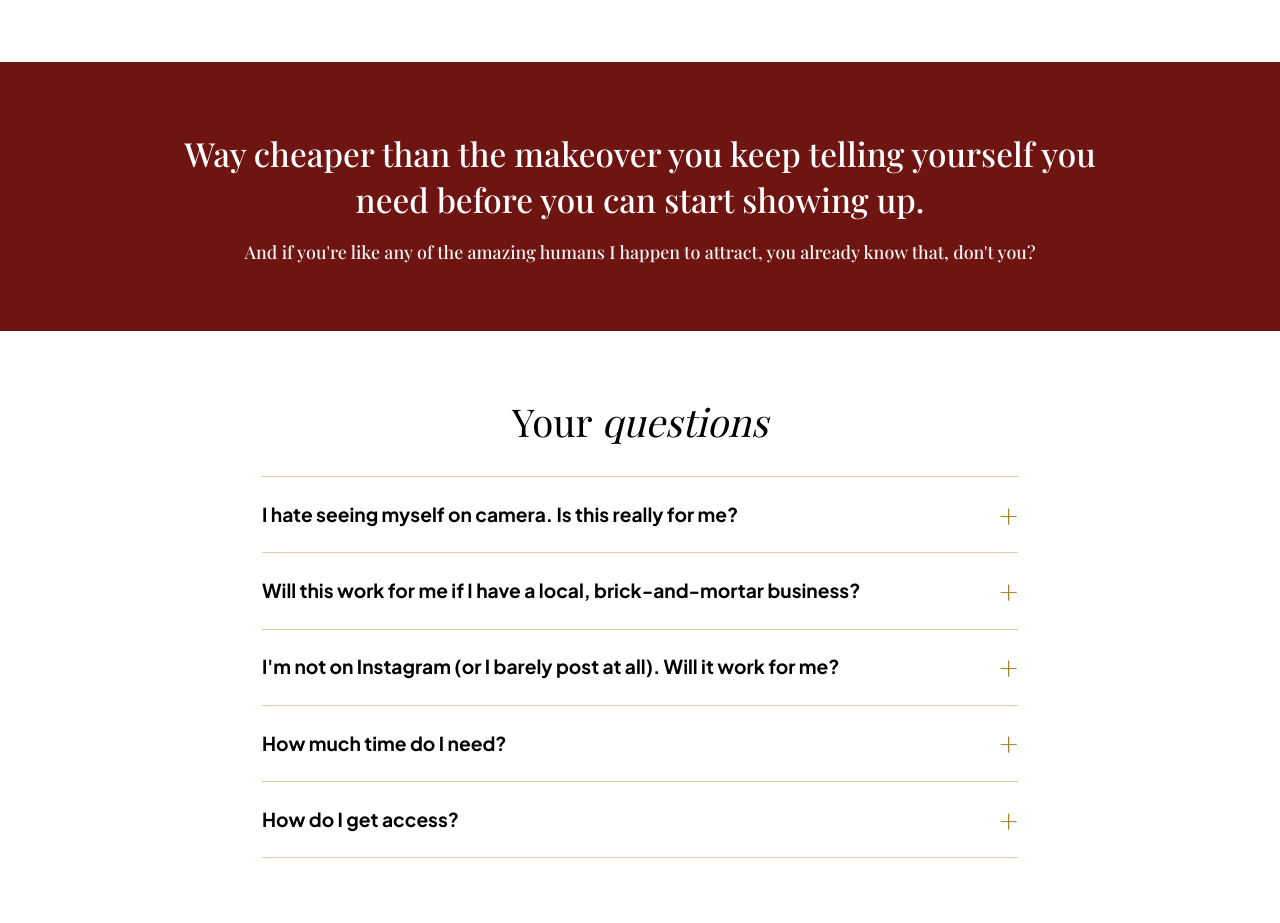
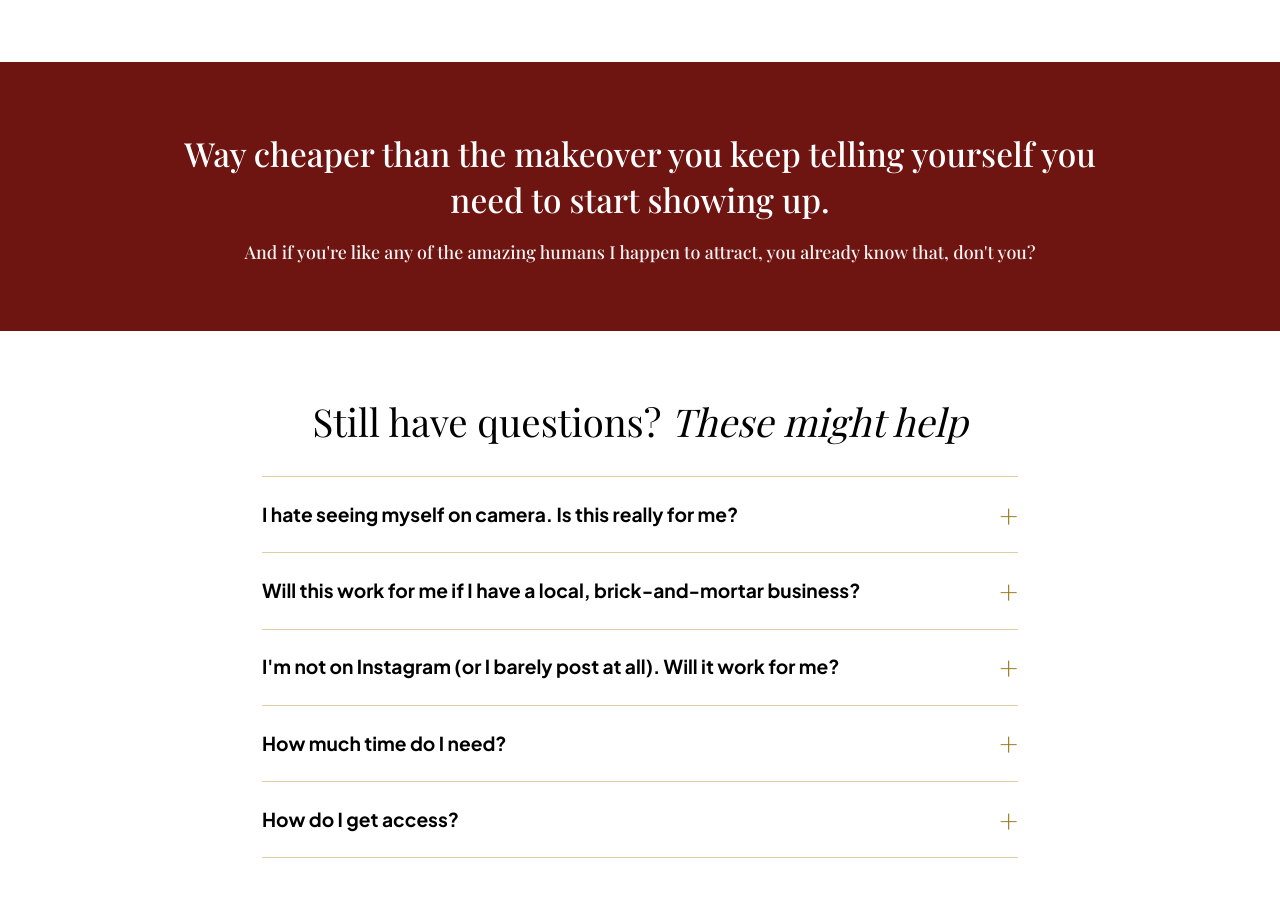
Before and after one commit to theidentitymagician/visibility-switch, a plain HTML site: page preview/index.html in a window 1280 px wide. Shown: the part 8000-8923 px from the top of the page. Drawn offline with nearby package versions, Linux system fonts and the light colour scheme; a web font is replaced by a local one.

Commit message:
Red band tweak, FAQ heading
Co-Authored-By: Claude Opus 5.5 <noreply@anthropic.com>
Claude-Session: https://claude.ai/code/session_01SBBnRPqnC9T2b7VVGEyvvm

```diff
--- a/preview/index.html
+++ b/preview/index.html
@@ -427,7 +427,7 @@ u{text-decoration-thickness:1px;text-underline-offset:.18em}
 <!-- PRICE BAND -->
 <section class="red band center">
   <div class="wrap">
-    <p>Way cheaper than the makeover you keep telling yourself you need before you can start showing up.</p>
+    <p>Way cheaper than the makeover you keep telling yourself you need to start showing up.</p>
     <p class="band-small">And if you're like any of the amazing humans I happen to attract, you already know that, don't you?</p>
   </div>
 </section>
@@ -435,7 +435,7 @@ u{text-decoration-thickness:1px;text-underline-offset:.18em}
 <!-- FAQ -->
 <section class="light">
   <div class="wrap faq">
-    <h2>Your <em>questions</em></h2>
+    <h2>Still have questions? <em>These might help</em></h2>
     <details class="q">
       <summary>I hate seeing myself on camera. Is this really for me?</summary>
       <div class="a">
```
